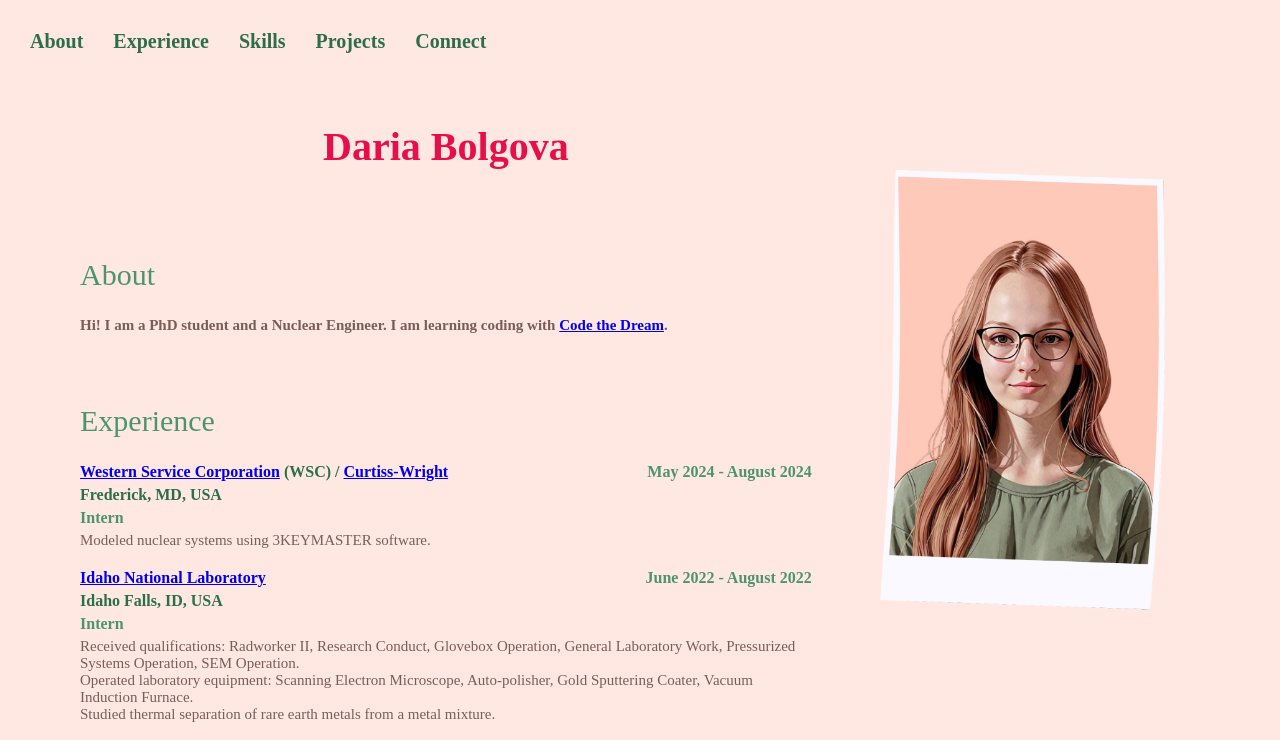
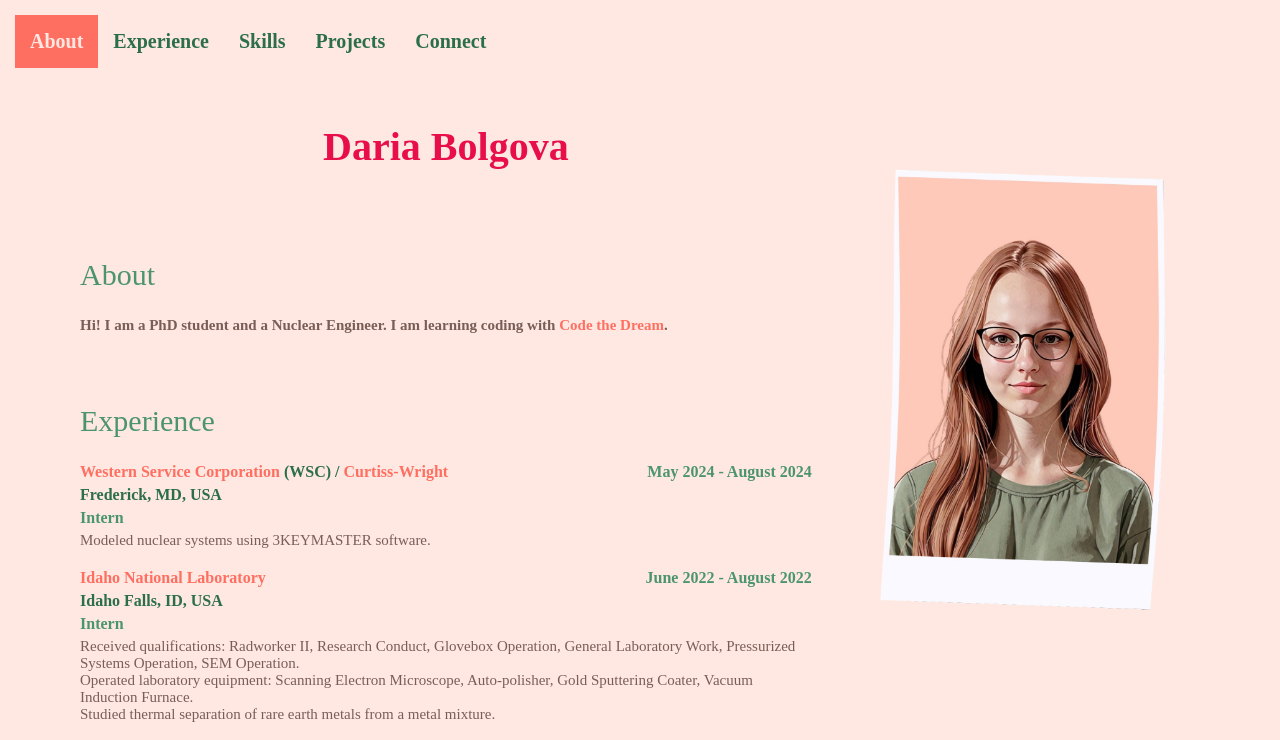
Before and after one commit to dindustack/Daria-Bolgova-Io, a plain HTML site: page index.html in a window 1280 px wide. In both pictures the pointer is over the link "About". Shown: the top 740 px of the page. Drawn offline with Linux system fonts and the light colour scheme; a web font is replaced by a local one.

Commit message:
add links' highlight

```diff
--- a/CSS/index.css
+++ b/CSS/index.css
@@ -78,9 +78,15 @@ nav ul li a {
     margin: 0px;
     padding: 15px;
     display: block;
+    transition: background-color 0.3s ease, color 0.3s ease;
     height: 100%;
     width: 100%;
     box-sizing: border-box;
+}
+
+nav ul li a:hover {
+    background-color: var(--button-light);
+    color: var(--background-light);
 }
 
 h1, h2 {
@@ -118,6 +124,15 @@ ul {
     margin: 0;
     margin-left: 70px;
     padding: 0;
+}
+
+a {
+    color: var(--button-light);
+    text-decoration: none;
+}
+
+a:hover {
+    color: var(--accent-light);
 }
 
 /* Main Page Layout */
```
